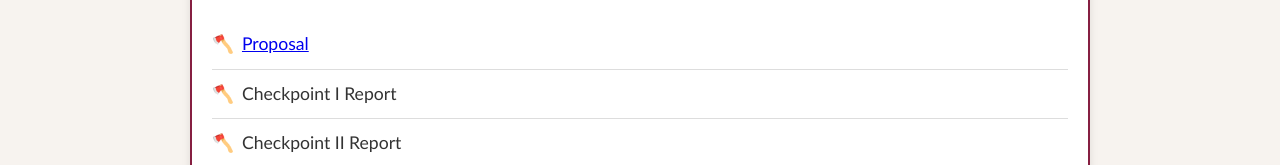
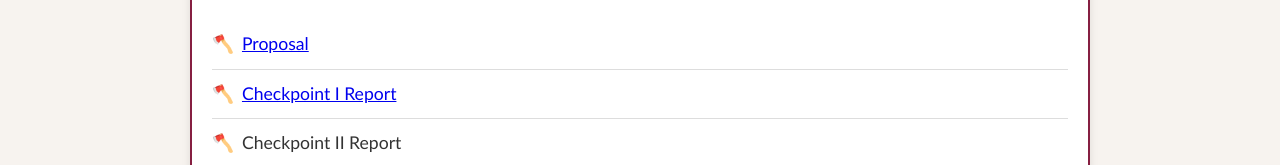
Before and after one commit to stevenwoodrum/dl-project, a plain HTML site: page docs/index.html in a window 1280 px wide. Shown: the part 1345-1510 px from the top of the page. Drawn offline with Linux system fonts and the light colour scheme.

Commit message:
Upload checkpoint 1 report

```diff
--- a/docs/index.html
+++ b/docs/index.html
@@ -179,7 +179,7 @@
         <div class="box">
             <ul>
                 <li><span class="axe">🪓</span><a href="Proposal_Leader-Woodrum_Member1-Coimbatore-Kandasamy-Venkatasalam_Member2-York_Member3-Pokharel.pdf">Proposal</a></li>
-                <li><span class="axe">🪓</span>Checkpoint I Report</li>
+                <li><span class="axe">🪓</span><a href="Checkpoint1_Leader-Woodrum_Member1-Coimbatore-Kandasamy-Venkatasalam_Member2-York_Member3-Pokharel.pdf">Checkpoint I Report</a></li>
                 <li><span class="axe">🪓</span>Checkpoint II Report</li>
                 <li><span class="axe">🪓</span>Final Report</li>
                 <li><span class="axe">🪓</span>Project Summary (one page)</li>
```
Also changed, not shown: 1 other file.
